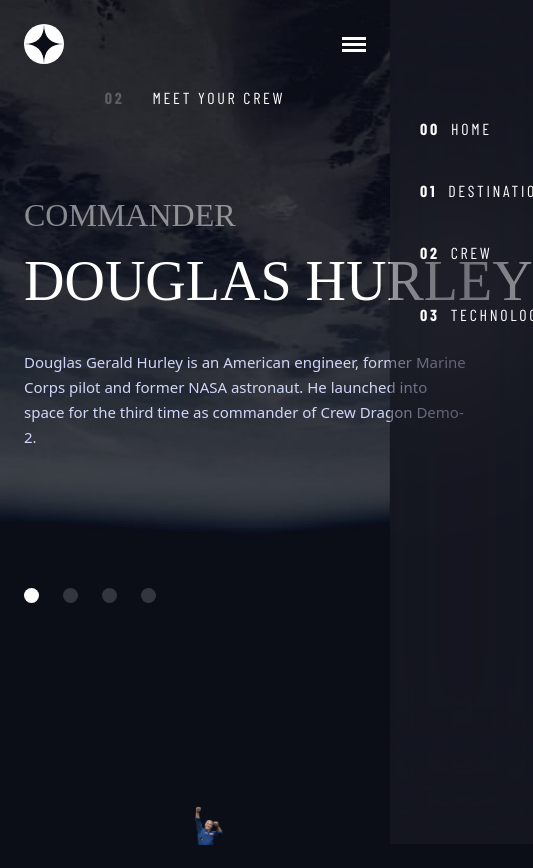
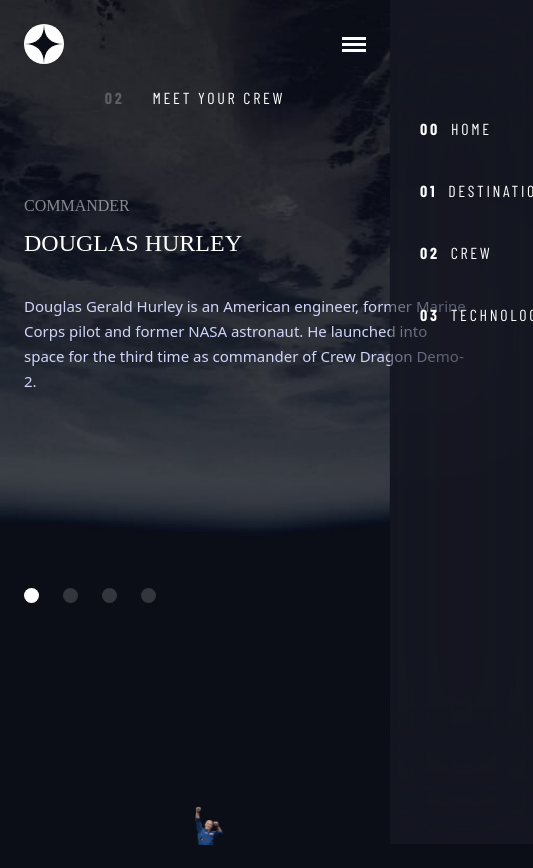
Before and after one commit to PhantomDev007/FM_Space-tourism-website, a Next.js app: page /crew in a window 390 px wide. Shown: the whole page, 533 px wide, since content can reach past the window. Built offline with nearby package versions, Linux system fonts and the light colour scheme; a web font is replaced by a local one.

Commit message:
Feat: Add media queries for heading3 and heading4

```diff
--- a/styles/utils.module.css
+++ b/styles/utils.module.css
@@ -67,6 +67,14 @@
     font-size: 80px;
   }
 
+  .heading3 {
+    font-size: 40px;
+  }
+
+  .heading4 {
+    font-size: 24px;
+  }
+
   .heading5 {
     font-size: 20px;
     letter-spacing: 3.38px;
@@ -92,6 +100,14 @@
     font-size: 56px;
   }
 
+  .heading3 {
+    font-size: 24px;
+  }
+
+  .heading4 {
+    font-size: 16px;
+  }
+
   .heading5 {
     font-size: 16px;
     letter-spacing: 2.7px;
```
